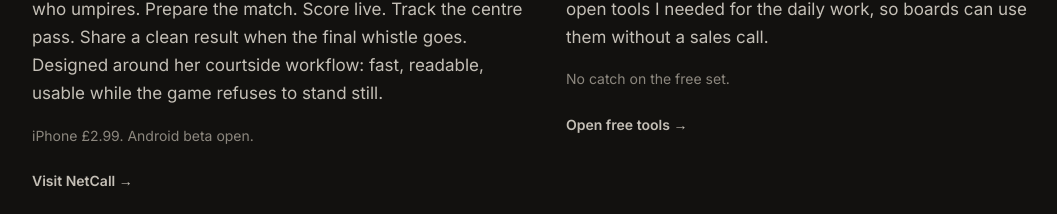
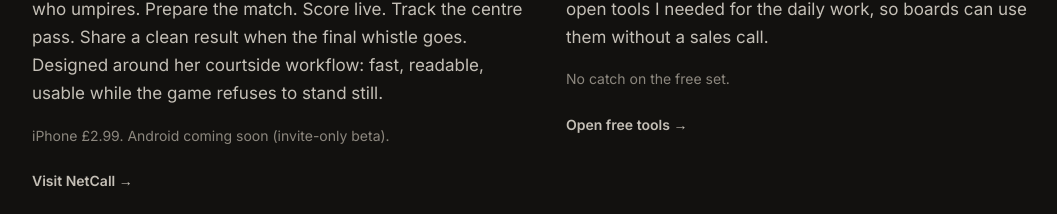
Before and after one commit to Vicariouso/joshuamangas-com, a Next.js app: page / in a window 1280 px wide. Shown: the part 1798-2012 px from the top of the page, without its empty margins (90-1147 px from the left). Built offline with nearby package versions, Linux system fonts and the light colour scheme.

Commit message:
Safe-retire: Android invite-only beta status wording

```diff
--- a/app/page.tsx
+++ b/app/page.tsx
@@ -208,7 +208,7 @@
                 game refuses to stand still.
               </p>
               <p className="mt-4 text-muted" style={{ fontSize: "0.875rem" }}>
-                iPhone £2.99. Android beta open.
+                iPhone £2.99. Android coming soon (invite-only beta).
               </p>
               <p className="mt-6 text-sm font-semibold text-text-2">
                 Visit NetCall →
```
